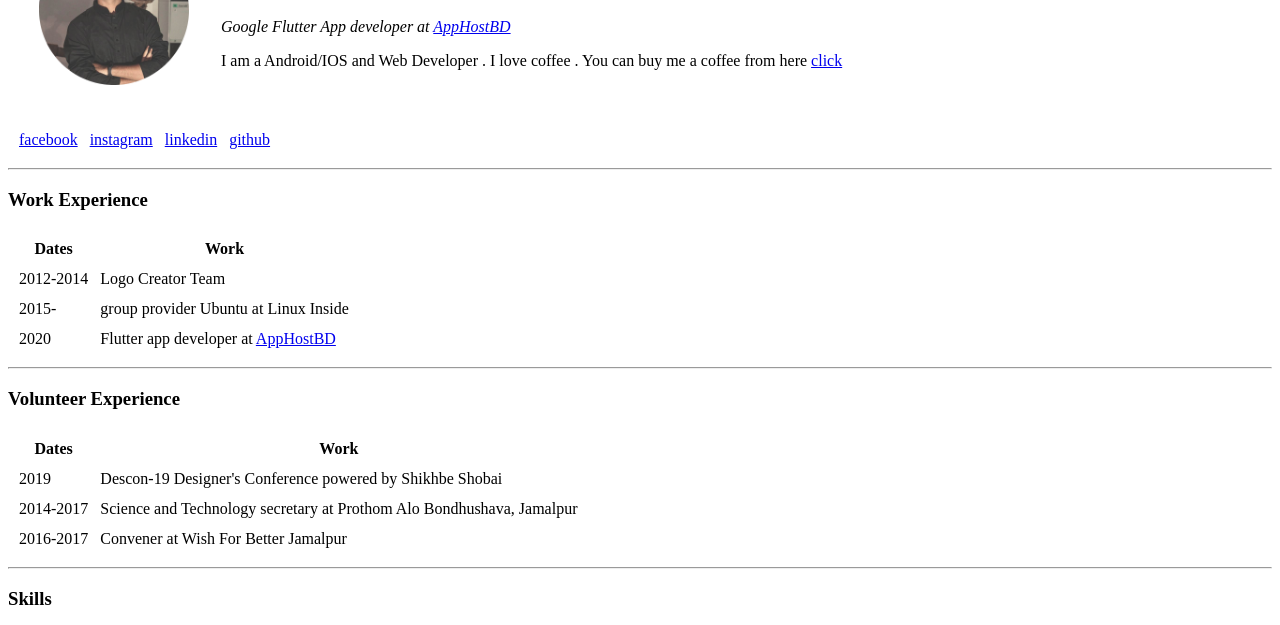
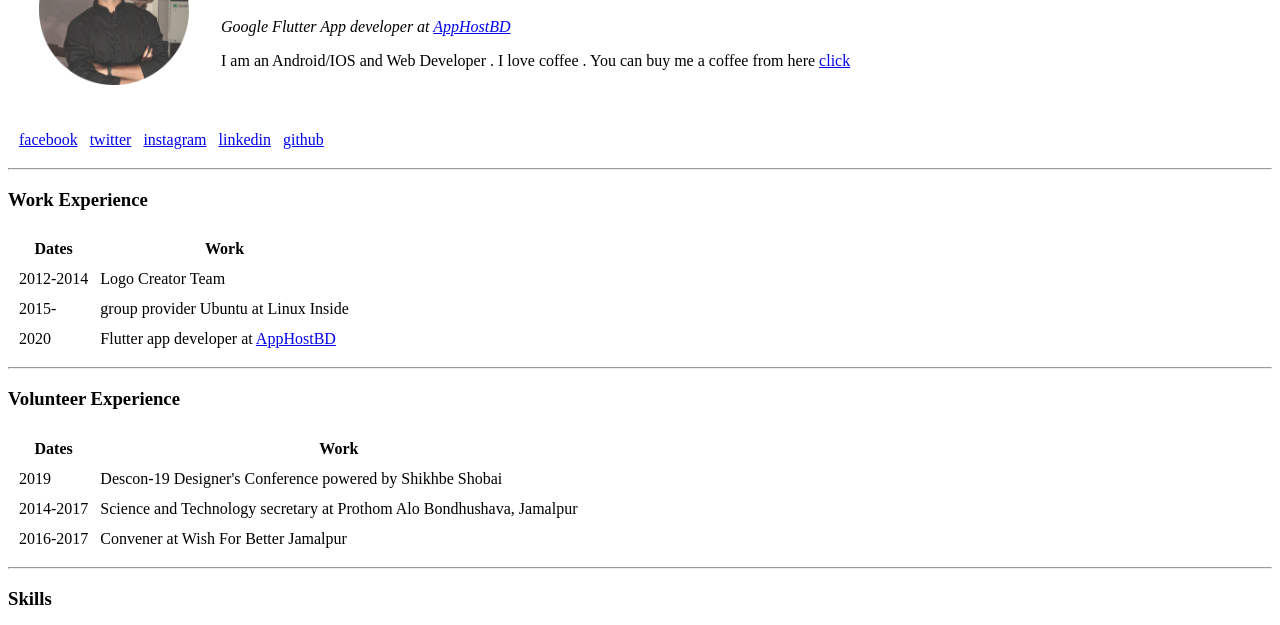
Before and after one commit to FahimMuntashir/cv, a plain HTML site: page index.html in a window 1280 px wide. Shown: the part 104-729 px from the top of the page. Drawn offline with Linux system fonts and the light colour scheme.

Commit message:
update link

```diff
--- a/index.html
+++ b/index.html
@@ -4,7 +4,6 @@
 <head>
   <meta charset="utf-8">
   <title>Fahim Muntashir</title>
-  <link rel="stylesheet" href="css/styles.css">
 
 </head>
 
@@ -17,7 +16,7 @@
         <h1>Fahim Muntashir</h1>
         <p><em>Google Flutter App developer at <a href="http://apphostbd.com"> AppHostBD</a> </em></p>
 
-        <p class="info">I am a Android/IOS and Web Developer . I love coffee . You can buy me a coffee from here
+        <p class="info">I am an Android/IOS and Web Developer . I love coffee . You can buy me a coffee from here
           <a href="https://www.buymeacoffee.com/fahim">click</a>
 
 
@@ -29,9 +28,11 @@
   <table cellspacing="10">
     <tr>
       <td><a href="https://www.facebook.com/fahimuntashir">facebook</a></td>
-    <td>  <a href="https://www.instagram.com/fahim_muntashir">instagram</a></td>
-    <td><a href="https://www.linkedin.com/in/fahimuntahir">linkedin</a></td>
-    <td>  <a href="https://www.github.com/FahimMuntashir">github</a></td>
+      <td><a href="https://www.twitter.com/Fahim_Muntashir/">twitter</a></td>
+
+      <td> <a href="https://www.instagram.com/fahim_muntashir">instagram</a></td>
+      <td><a href="https://www.linkedin.com/in/fahimuntashir">linkedin</a></td>
+      <td> <a href="https://www.github.com/FahimMuntashir">github</a></td>
     </tr>
   </table>
 
```
Lines whose indentation alone changed are shown as unchanged.
